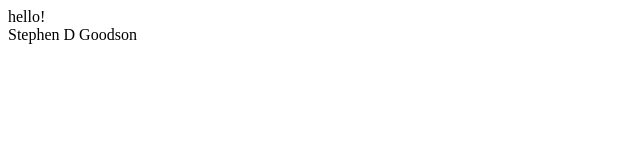
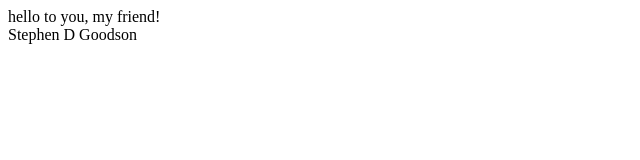
Before and after one commit to stephen-d-goodson/stephen-d-goodson.github.io, a plain HTML site: page index.html in a window 1280 px wide. Shown: the whole page, without its empty margins (0-640 px from the left). Drawn offline with Linux system fonts and the light colour scheme.

Commit message:
Update index.html

```diff
--- a/index.html
+++ b/index.html
@@ -3,7 +3,7 @@
 <html>
 
 <head>
-    <div>hello!</div>
+    <div>hello to you, my friend!</div>
 </head>
 
 <body>
```
